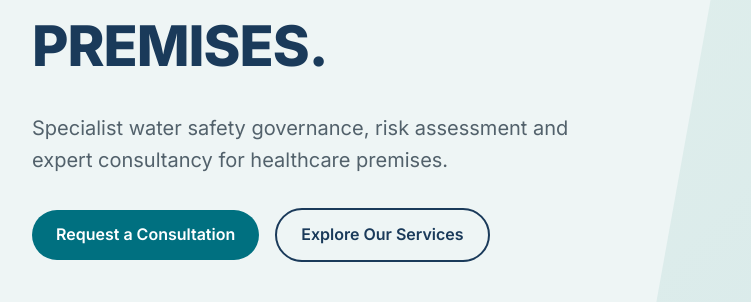
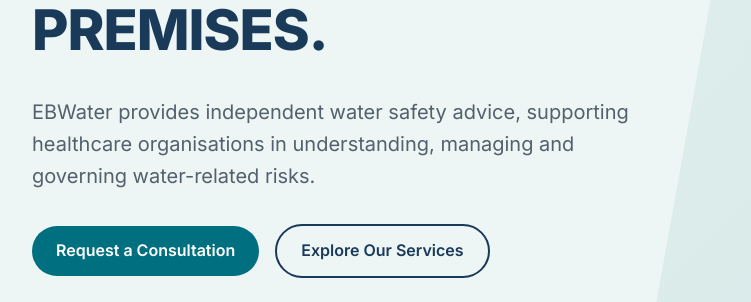
Before and after one commit to elaine287/EBWaterWebsite, a website: page index.html in a window 1280 px wide. Shown: the part 504-806 px from the top of the page, 0-751 px from the left. Drawn offline with Linux system fonts and the light colour scheme.

Commit message:
Update hero strapline text on index.html

```diff
--- a/index.html
+++ b/index.html
@@ -94,7 +94,7 @@
         <div class="container hero-container">
             <div class="hero-content reveal">
                 <h1 class="hero-title">INDEPENDENT WATER SAFETY ADVICE FOR HEALTHCARE PREMISES.</h1>
-                <p class="hero-text">Specialist water safety governance, risk assessment and expert consultancy for healthcare premises.</p>
+                <p class="hero-text">EBWater provides independent water safety advice, supporting healthcare organisations in understanding, managing and governing water-related risks.</p>
                 <div class="hero-actions">
                     <a href="consultation.html" class="btn">Request a Consultation</a>
                     <a href="services.html" class="btn btn-secondary">Explore Our Services</a>
```
